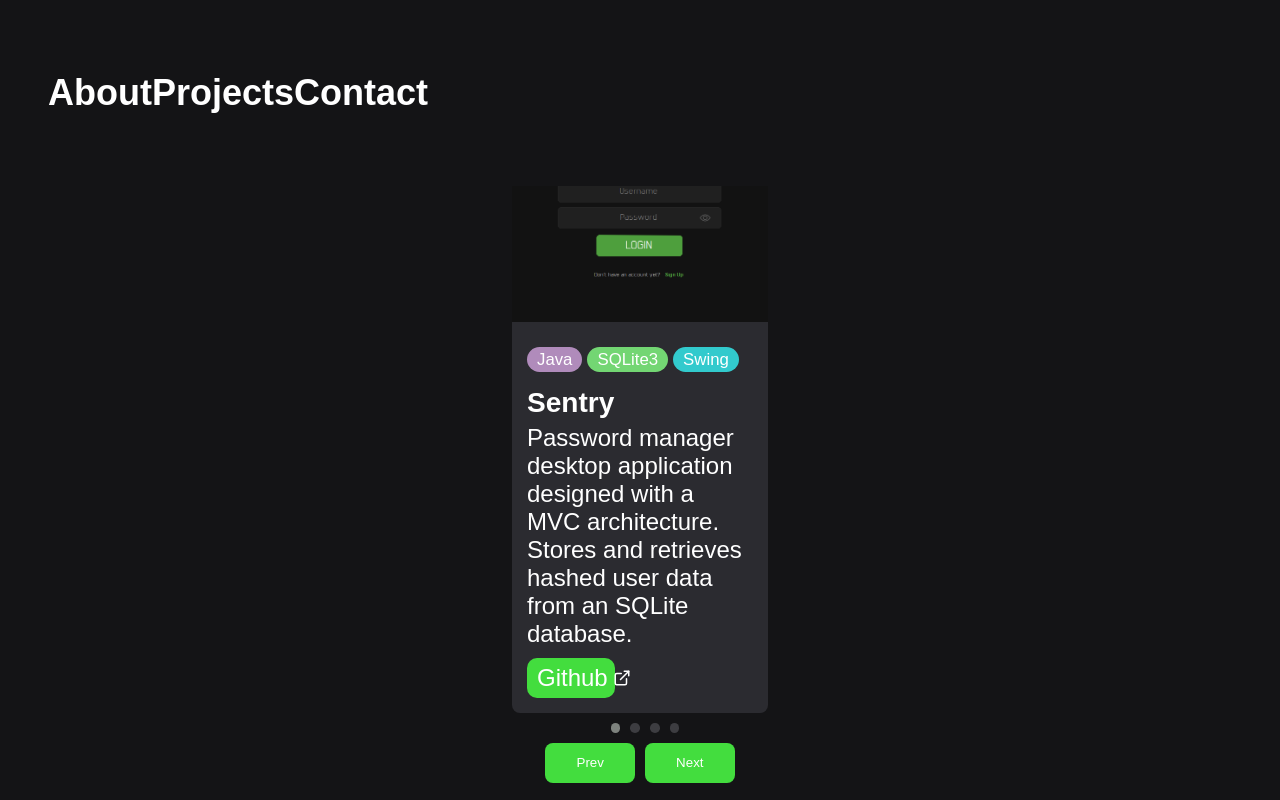
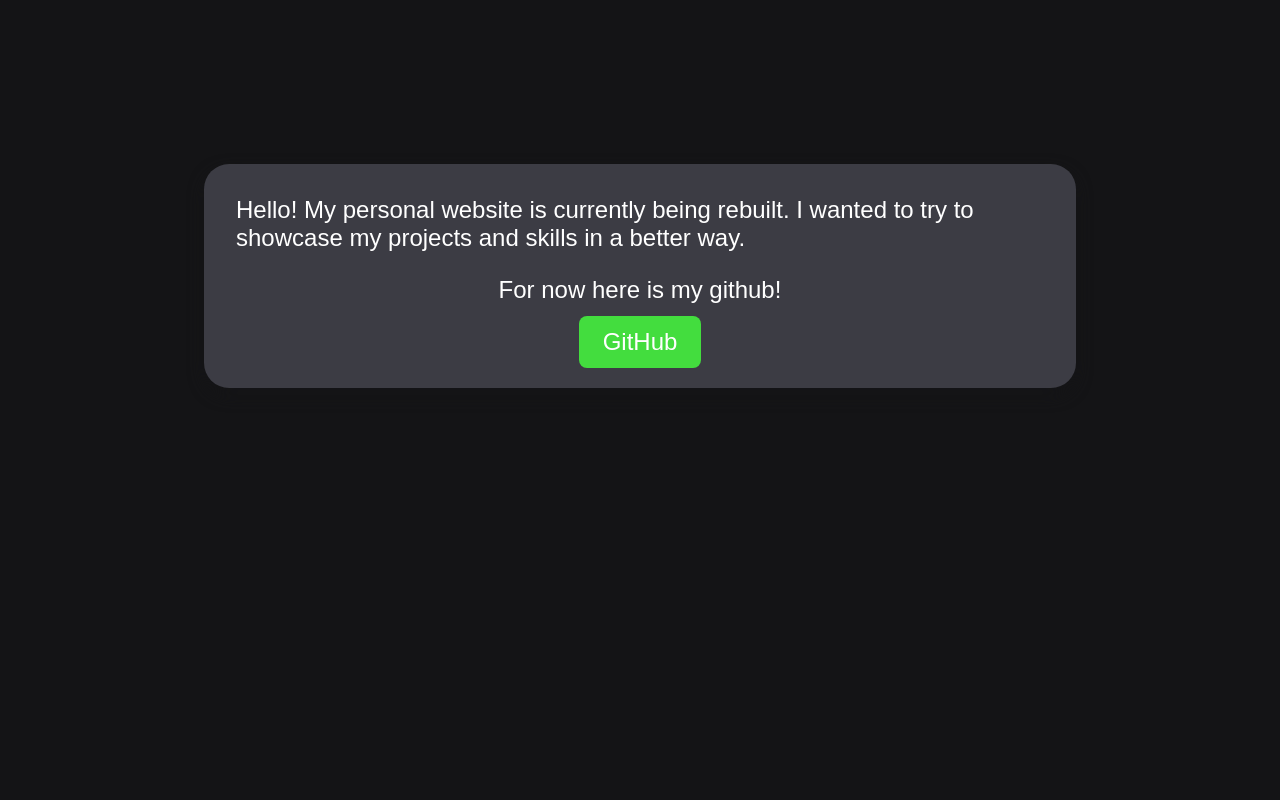
Before and after one commit to Adamv27/Portfolio, a React (Vite) app: page /projects in a window 1280 px wide. Built offline with nearby package versions, Linux system fonts and the light colour scheme.

Commit message:
Add temp page while rebuilding site

```diff
--- /dev/null
+++ b/src/Temp.jsx
@@ -0,0 +1,15 @@
+import React, {useState} from "react"
+
+import './temp.css'
+
+const Temp = () => {
+  return(
+    <div className="text-box">
+      <p>Hello! My personal website is currently being rebuilt. I wanted to try to showcase my projects and skills in a better way.</p>
+      <p>For now here is my github!</p>
+      <a className="github" href="https://github.com/Adamv27">GitHub</a>
+    </div>
+    )
+}
+
+export default Temp
--- a/src/main.jsx
+++ b/src/main.jsx
@@ -1,11 +1,12 @@
 import React from 'react'
 import ReactDOM from 'react-dom/client'
 import App from './App.jsx'
+import Temp from './Temp.jsx'
 
 import './styles/global.css'
 
 ReactDOM.createRoot(document.getElementById('root')).render(
   <React.StrictMode>
-    <App />
-  </React.StrictMode>,
+    <Temp />
+  </React.StrictMode>
 )
--- /dev/null
+++ b/src/temp.css
@@ -0,0 +1,19 @@
+
+body {
+  display: flex;
+  justify-content: center;
+  margin-top: 5rem;
+}
+
+p {
+  margin: 0.5rem;
+}
+
+.github {
+  background-color: var(--light-green);
+  color: white;
+  text-decoration: none;
+
+  padding: 0.5rem 1rem 0.5rem 1rem;
+  border-radius: 8px;
+}
```
